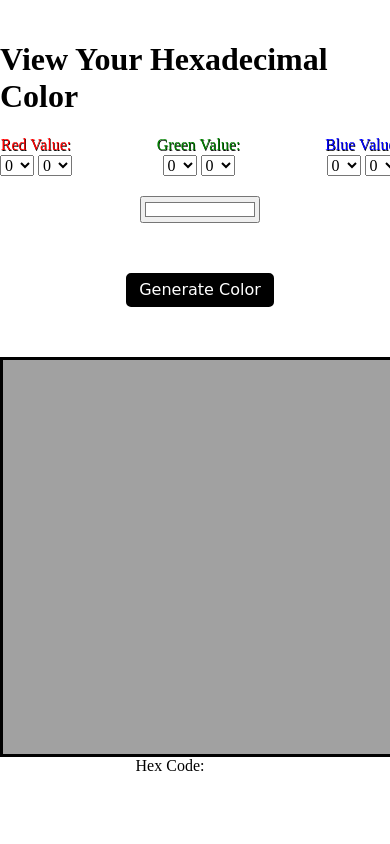
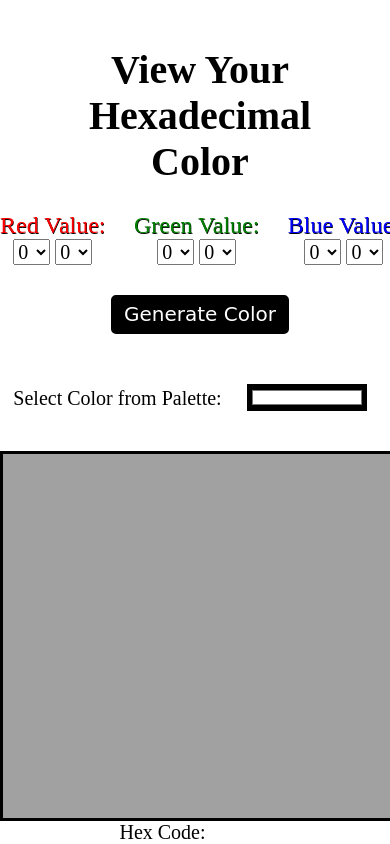
Before and after one commit to RabiaRB/Generate-Hex-Colors, a plain HTML site: page index.html in a window 390 px wide. Drawn offline with Linux system fonts and the light colour scheme.

Commit message:
added responsiveness

```diff
--- a/css/style.css
+++ b/css/style.css
@@ -26,6 +26,9 @@ body{
      width: 100vw;
      display: flex;
      justify-content: space-between;
+     font-size: 125%;
+     overflow-x: hidden;
+
 
 }
 
@@ -42,7 +45,10 @@ main {
      align-items: center;
 
 }
-
+h1{
+     width: 75%;
+     text-align: center;
+}
 form{
      display: flex;
      justify-content: space-between;
@@ -59,6 +65,7 @@ form{
 #colorInput{
      margin: 20px;
      width: 120px;
+     background-color: black;
 }
 #shape{
      height: 400px;
@@ -77,6 +84,7 @@ button {
      background-color: black;
      color: white;
      border: 3px solid black;
+     cursor: pointer;
 }
 
 button:hover{
@@ -87,17 +95,20 @@ button:hover{
 #redValue{
      color: red;
      text-shadow: 0.5px 0.5px black;
+     font-size: larger;
 }
 
 #greenValue{
      color: green;
      text-shadow: 0.5px 0.5px black;
+     font-size: larger;
 
 }
 
 #blueValue{
      color: blue;
      text-shadow: 0.5px 0.5px black;
+     font-size: larger;
 
 }
 
--- a/index.html
+++ b/index.html
@@ -144,9 +144,11 @@
 
 			</form>
 
-			<input type="color" value="#FFFFFF" title="Select color" id="colorInput"/>
 			<button id="generate">Generate Color</button>
-
+			<div>
+				<label for="colorInput">Select Color from Palette:</label>
+				<input type="color" value="#FFFFFF" title="Select color" id="colorInput" onchange="changeColor(this.value)" />
+			</div>
 			<div id="shape"></div>
 			<div>Hex Code: <span id="hexOutput">#123456</span></div>
 		</main>
--- a/js/main.js
+++ b/js/main.js
@@ -14,6 +14,7 @@ function generateColor() {
     let blue2 = document.querySelector('#blueValue2').value;
     let blueHex = blue1 + blue2;
 
+
     let hexColor = redHex + greenHex + blueHex;
 
     document.querySelector('#shape').style.backgroundColor = `#${hexColor}`;
@@ -22,3 +23,10 @@ function generateColor() {
 
 
 }
+
+function changeColor(color) {
+    document.querySelector('#shape').style.backgroundColor = color;
+    document.querySelector('#hexOutput').innerText = color;
+    document.querySelector('#hexOutput').style.visibility = "visible";
+
+}
```
